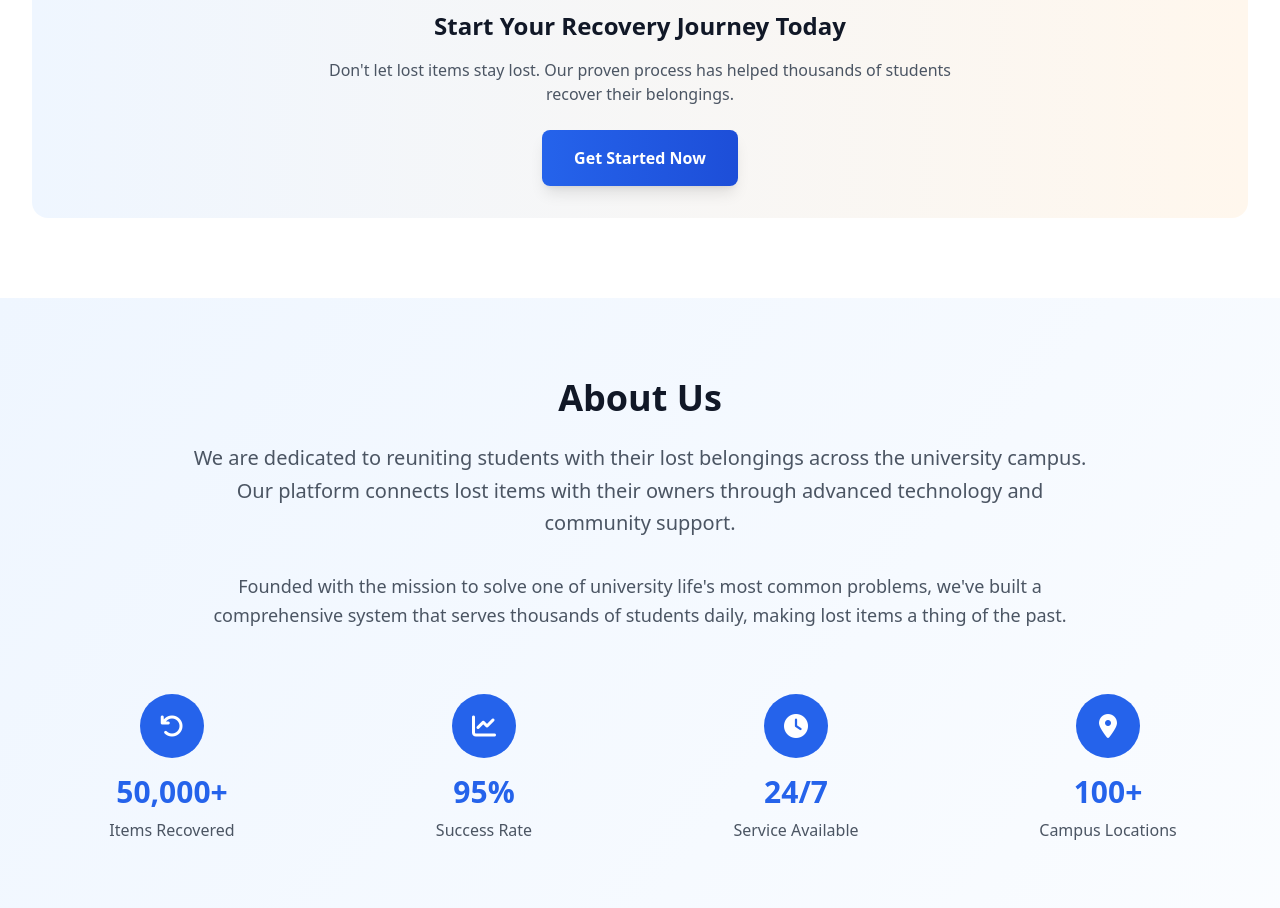
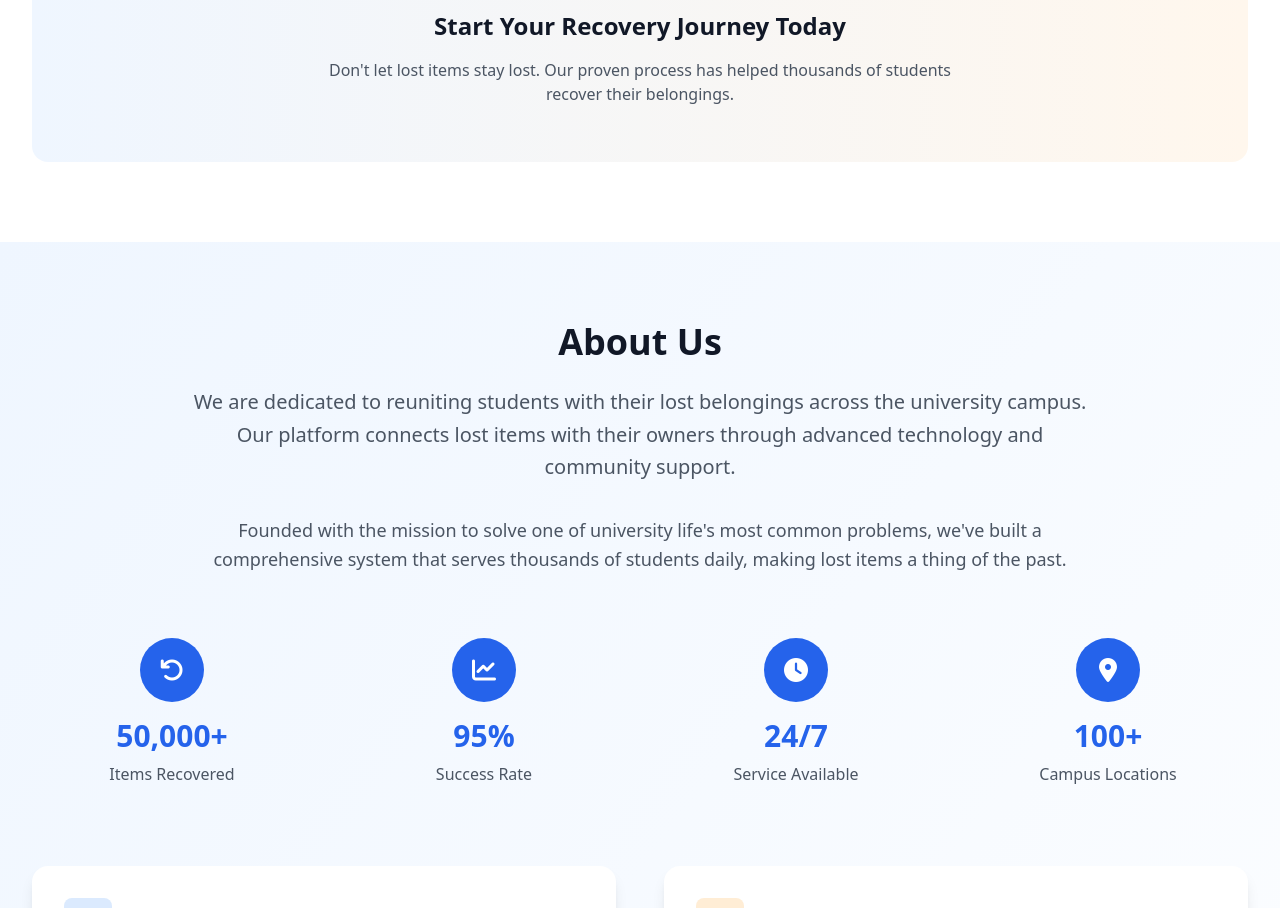
Before and after one commit to Maleena11/Lost-and-Found, a React (Vite) app: page / in a window 1280 px wide. Shown: the part 3060-3968 px from the top of the page. Built offline with nearby package versions, Linux system fonts and the light colour scheme; what @react-pdf/renderer would draw is missing.

Commit message:
style(HowItWorks): Removed Get Started button

```diff
--- a/src/shared/components/HowItWorks.jsx
+++ b/src/shared/components/HowItWorks.jsx
@@ -29,10 +29,6 @@ export default function HowItWorks() {
       details: ["Identity verification", "Proof of ownership", "Secure collection", "Staff assistance"]
     }
   ];
-
-  const handleGetStarted = () => {
-    window.location.href = "http://localhost:5173/report-item";
-  };
 
   return (
     <section className="bg-white py-20">
@@ -101,12 +97,6 @@ export default function HowItWorks() {
             <p className="text-gray-600 mb-6 max-w-2xl mx-auto">
               Don't let lost items stay lost. Our proven process has helped thousands of students recover their belongings.
             </p>
-            <button
-              className="bg-gradient-to-r from-blue-600 to-blue-700 text-white px-8 py-4 rounded-lg font-semibold hover:from-blue-700 hover:to-blue-800 transition-all duration-200 shadow-lg"
-              onClick={handleGetStarted}
-            >
-              Get Started Now
-            </button>
           </div>
         </div>
       </div>
```
